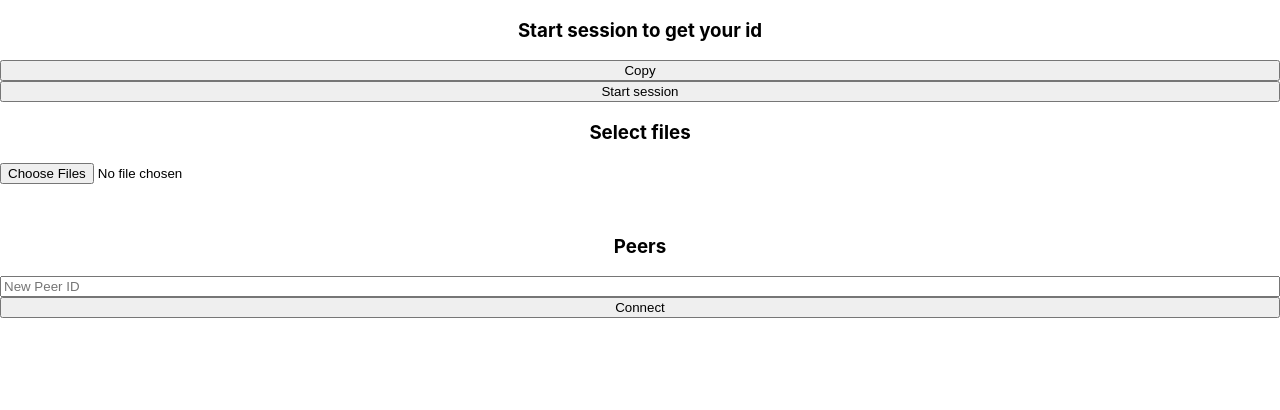
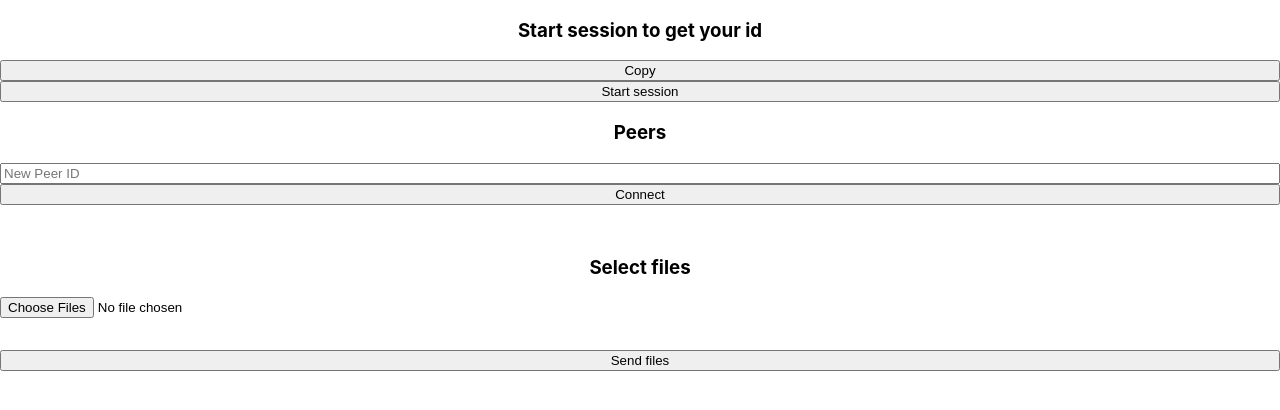
Before and after one commit to bruncanepa/peer-drop, a React (Create React App) app in the folder client/: page / in a window 1280 px wide. Shown: the top 410 px of the page. Built offline with nearby package versions, Linux system fonts and the light colour scheme.

Commit message:
Send file. Pending creating my own server so open event is executed

```diff
--- a/client/src/App.tsx
+++ b/client/src/App.tsx
@@ -42,23 +42,24 @@ const App: FC = () => {
 
   const handleUpload = async () => {
     if (!files) {
-      message.warning("Please select file");
-      return;
+      return message.warning("Please select file");
     }
     if (!peers.length) {
-      message.warning("Please select a connection");
-      return;
+      return message.warning("Please select a connection");
+    }
+    if (!peerConn) {
+      return message.warning("Please start a session");
     }
     try {
       setLoading(true);
-      // const blob = new Blob([files], { type: files.type });
+      const blob = new Blob([files[0]], { type: files[0].type });
 
-      // await peerConn.sendConnection(otherPeerId, {
-      //   dataType: DataType.FILE,
-      //   file: blob,
-      //   fileName: file.name,
-      //   fileType: file.type,
-      // });
+      await peerConn.sendConnection(peers[0], {
+        dataType: DataType.FILE,
+        file: blob,
+        fileName: files[0].name,
+        fileType: files[0].type,
+      });
       setLoading(false);
       message.info("Send file successfully");
     } catch (err) {
@@ -109,6 +110,19 @@ const App: FC = () => {
       </button>
       <button onClick={startSession}>Start session</button>
 
+      <h3>Peers</h3>
+      <input
+        placeholder={"New Peer ID"}
+        onChange={(e) => setNewPeerId(e.target.value)}
+        required
+      />
+      <button onClick={() => onConnectNewPeer(newPeerId)}>Connect</button>
+      <ol>
+        {peers.map((peer) => (
+          <li key={peer}>{peer}</li>
+        ))}
+      </ol>
+
       <h3>Select files</h3>
       <input
         type="file"
@@ -122,19 +136,7 @@ const App: FC = () => {
           <li key={file.name}>{file.name}</li>
         ))}
       </ol>
-
-      <h3>Peers</h3>
-      <input
-        placeholder={"New Peer ID"}
-        onChange={(e) => setNewPeerId(e.target.value)}
-        required
-      />
-      <button onClick={() => onConnectNewPeer(newPeerId)}>Connect</button>
-      <ol>
-        {peers.map((peer) => (
-          <li key={peer}>{peer}</li>
-        ))}
-      </ol>
+      <button onClick={() => handleUpload()}>Send files</button>
 
       {loading && <span>Loading...</span>}
     </div>
--- a/client/src/libs/peer.ts
+++ b/client/src/libs/peer.ts
@@ -78,14 +78,11 @@ export class PeerConnection {
       try {
         const conn = this.peer.connect(id, { reliable: true });
         if (!conn) return reject(new Error("Connection can't be established"));
-        this.connections.set(id, conn);
-        this.notify(Array.from(this.connections.keys()), id);
-        resolve();
         conn
           .on("open", () => {
             log("Connect to: " + id);
-            // this.connections.set(id, conn);
-            // this.notify(Array.from(this.connections.keys()), id);
+            this.connections.set(id, conn);
+            this.notify(Array.from(this.connections.keys()), id);
             resolve();
           })
           .on("error", (err: Error) => {
```
